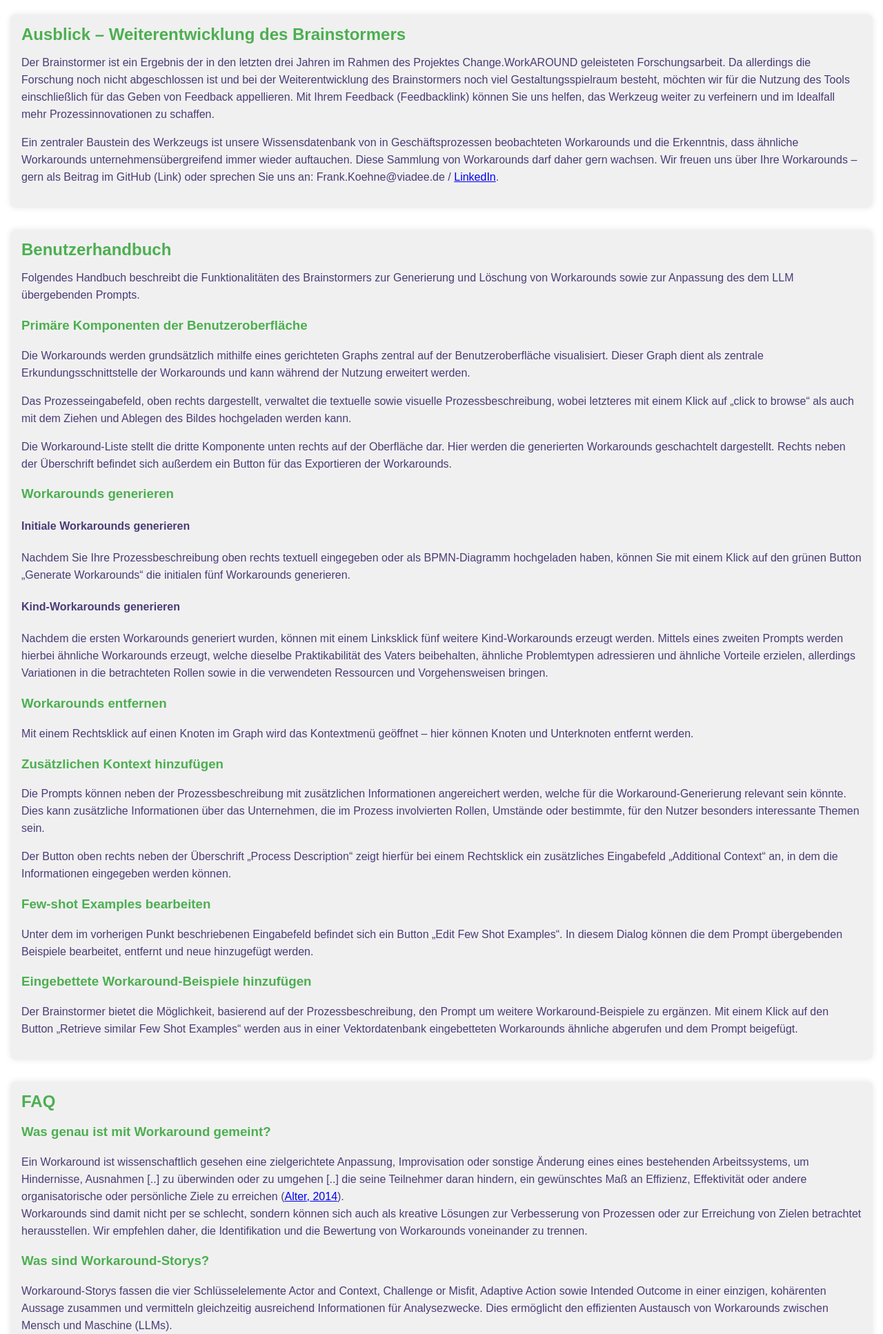
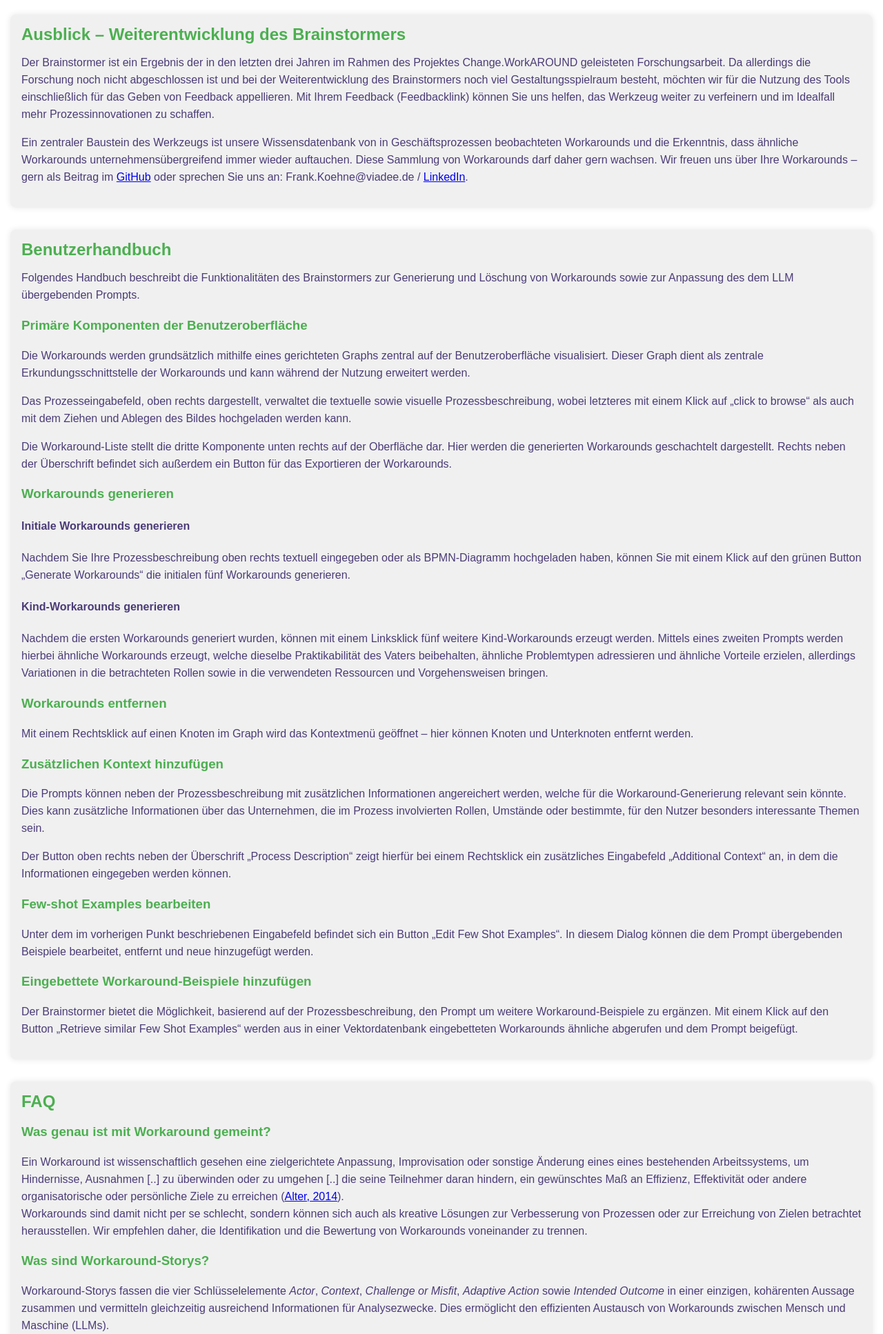
Before and after one commit to viadee/workaround-brainstormer, a Flask app: page / in a window 1280 px wide. Shown: the part 2202-4136 px from the top of the page at 69% size. Run offline with Flask 3, Linux system fonts and the light colour scheme; some libraries are stand-ins or nearby versions.

Commit message:
📝Fix links, add FAQ item

```diff
--- a/templates/landingpage/base.html
+++ b/templates/landingpage/base.html
@@ -59,7 +59,7 @@
                         <i class="" aria-hidden="true"></i> Datenschutz
                     </a>
 
-                    <a href="{{ url_for('info.datenschutz') }}" class="footer-link">
+                    <a href="{{ url_for('info.nutzungsbedingungen') }}" class="footer-link">
                         <i class="" aria-hidden="true"></i> Nutzungsbedingungen
                     </a>
                 </div>
--- a/templates/landingpage/landingpage.html
+++ b/templates/landingpage/landingpage.html
@@ -147,7 +147,8 @@
         <section class="outlook">
             <h2 id="Ausblick – Weiterentwicklung des Brainstormers">Ausblick – Weiterentwicklung des Brainstormers</h2>
             <p>Der Brainstormer ist ein Ergebnis der in den letzten drei Jahren im Rahmen des Projektes Change.WorkAROUND geleisteten Forschungsarbeit. Da allerdings die Forschung noch nicht abgeschlossen ist und bei der Weiterentwicklung des Brainstormers noch viel Gestaltungsspielraum besteht, möchten wir für die Nutzung des Tools einschließlich für das Geben von Feedback appellieren. Mit Ihrem Feedback (Feedbacklink) können Sie uns helfen, das Werkzeug weiter zu verfeinern und im Idealfall mehr Prozessinnovationen zu schaffen.</p>
-            <p>Ein zentraler Baustein des Werkzeugs ist unsere Wissensdatenbank von in Geschäftsprozessen beobachteten Workarounds und die Erkenntnis, dass ähnliche Workarounds unternehmensübergreifend immer wieder auftauchen. Diese Sammlung von Workarounds darf daher gern wachsen. Wir freuen uns über Ihre Workarounds – gern als Beitrag im GitHub (Link) oder sprechen Sie uns an: Frank.Koehne@viadee.de / <a href="https://www.linkedin.com/in/frank-köhne-9b586395">LinkedIn</a>.</p>
+
+            <p>Ein zentraler Baustein des Werkzeugs ist unsere Wissensdatenbank von in Geschäftsprozessen beobachteten Workarounds und die Erkenntnis, dass ähnliche Workarounds unternehmensübergreifend immer wieder auftauchen. Diese Sammlung von Workarounds darf daher gern wachsen. Wir freuen uns über Ihre Workarounds – gern als Beitrag im <a href="https://github.com/viadee/workaround-brainstormer/issues">GitHub</a> oder sprechen Sie uns an: Frank.Koehne@viadee.de / <a href="https://www.linkedin.com/in/frank-köhne-9b586395">LinkedIn</a>.</p>
         </section>
         <section class="user-guide">
             <h2 id="Benutzerhandbuch">Benutzerhandbuch</h2>
@@ -180,7 +181,13 @@
                 Workarounds sind damit nicht per se schlecht, sondern können sich auch als kreative Lösungen zur Verbesserung von Prozessen oder zur Erreichung von Zielen betrachtet herausstellen. Wir empfehlen daher, die Identifikation und die Bewertung von Workarounds voneinander zu trennen.
             </p>
             <h3 id="Was sind Workaround-Storys?">Was sind Workaround-Storys?</h3>
-            <p>Workaround-Storys fassen die vier Schlüsselelemente Actor and Context, Challenge or Misfit, Adaptive Action sowie Intended Outcome in einer einzigen, kohärenten Aussage zusammen und vermitteln gleichzeitig ausreichend Informationen für Analysezwecke. Dies ermöglicht den effizienten Austausch von Workarounds zwischen Mensch und Maschine (LLMs).</p>
+            <p>Workaround-Storys fassen die vier Schlüsselelemente <i>Actor</i>, <i>Context</i>, <i>Challenge or Misfit</i>, <i>Adaptive Action</i> sowie <i>Intended Outcome</i> in einer einzigen, kohärenten Aussage zusammen und vermitteln gleichzeitig ausreichend Informationen für Analysezwecke. Dies ermöglicht den effizienten Austausch von Workarounds zwischen Mensch und Maschine (LLMs).</p>
+
+            <h3 id="Wie gut sind die Ergebnisse?">Wie gut sind die Ergebnisse?</h3>
+            <p>
+            Hier ist wichtig zu verstehen, was ein gutes Ergebnis ist. Der Workaround-Brainstormer erzeugt <i>plausible</i> Hypothesen. Das bedeutet, dass die generierten Workarounds vermutlich im beschriebenen Geschäftsprozess <b>existieren</b>. Das sagt Nichts darüber aus, ob sie nützliche Prozessinnovationen darstellen (Meistern neuer Herausforderungen) oder aus unterschiedlichsten Gründen nicht wünschenswert sind (Schatten-IT, Compliance-Verletzungen etc.). Das zu entscheiden wäre der nächste (manuelle) Prozessschritt.<br/>
+            In diesem Sinne sind die Ergebnisse gut, denn für detailliert beschrieben Prozesse können Menschen i.A. die generierten Vorschläge nicht von menschlichen Vorschlägen unterscheiden.
+            </p>
         </section>
         </div>
     </div>
```
